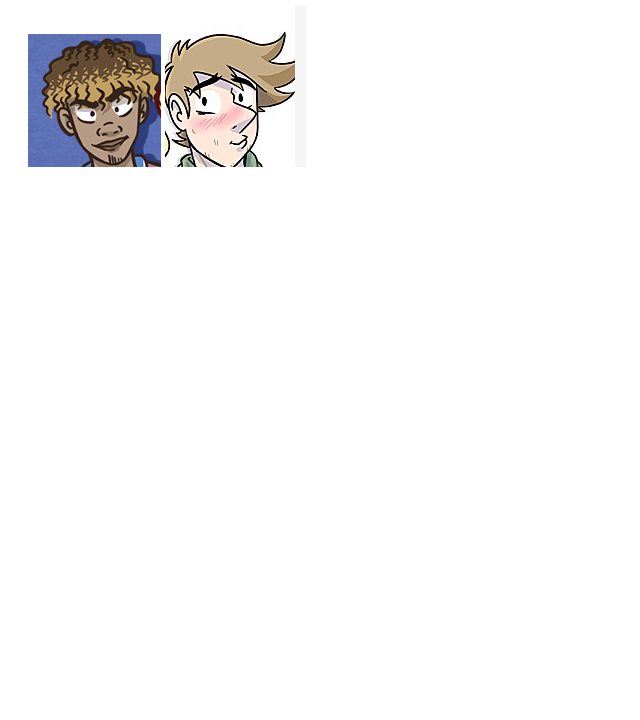
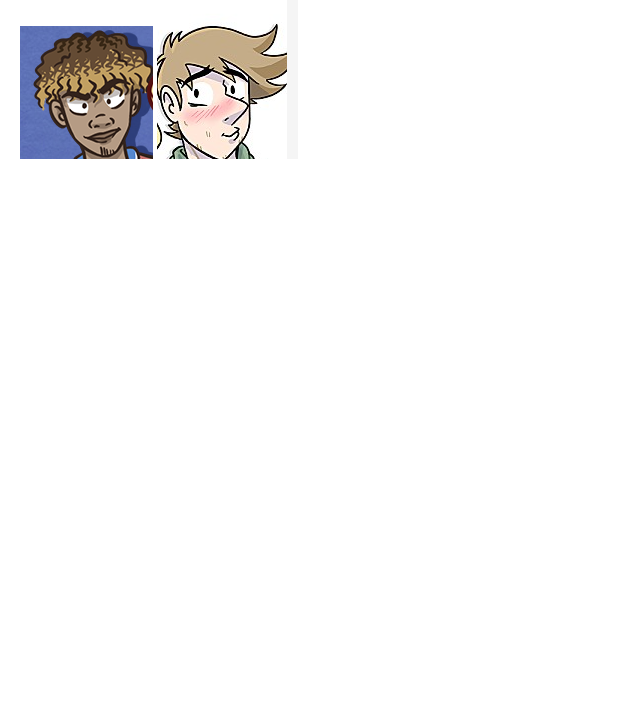
Before and after one commit to Parakks/sdrer_website, a plain HTML site: page index.html in a window 1280 px wide. Shown: the part 80-800 px from the top of the page, without its empty margins (0-640 px from the left). Drawn offline with Linux system fonts and the light colour scheme.

Commit message:
Update style.css

```diff
--- a/style.css
+++ b/style.css
@@ -1,6 +1,6 @@
 body {
 	font-family: sans-serif;
-	padding: 20px;
+	margin: 20px;
 }
 
 .soulignage-dan-kdh {
```
